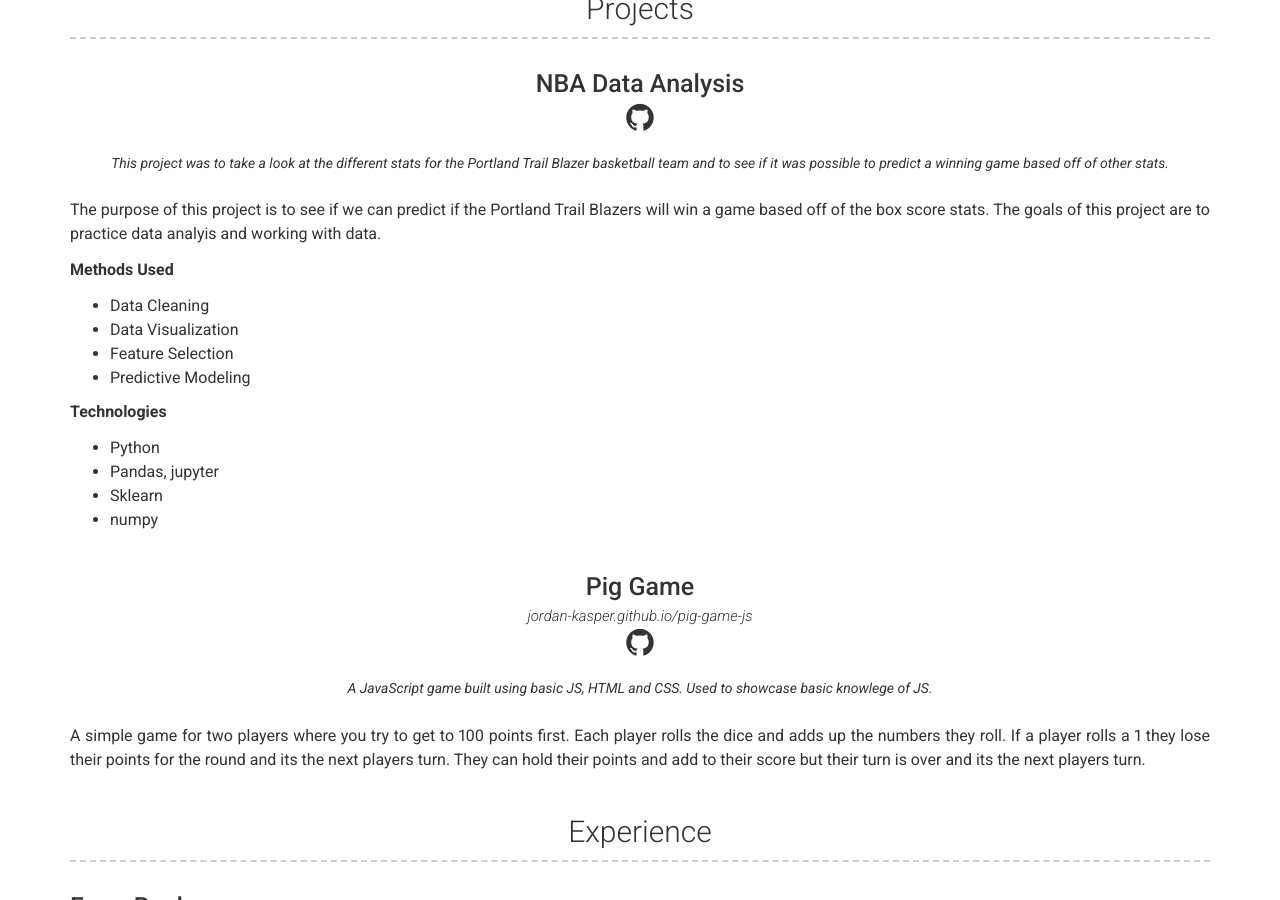
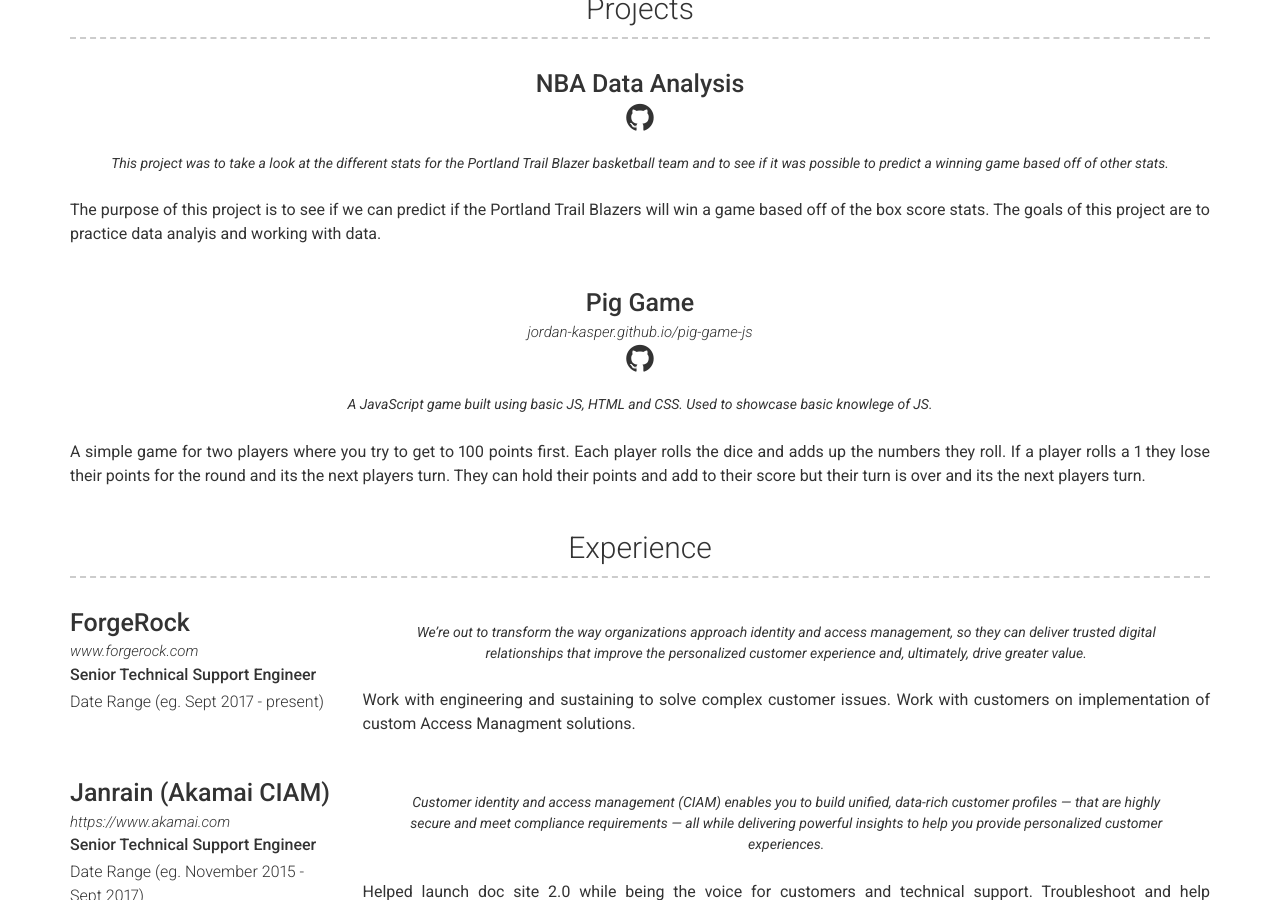
Before and after one commit to jordan-kasper/jordan-kasper.github.io, a Jekyll site: the page built from index.md, in a window 1280 px wide and 900 px high, scrolled down 656 px. Built offline with Jekyll 4.4.1, drawn with Linux system fonts in a browser that asks for light colours.

Commit message:
Update projects.yml

```diff
--- a/_data/projects.yml
+++ b/_data/projects.yml
@@ -8,20 +8,6 @@
   description: | # this will include new lines to allow paragraphs
     The purpose of this project is to see if we can predict if the Portland Trail Blazers will win a game based off of the box score stats. The goals of this project are to practice data analyis and working with data.
 
-    **Methods Used**
-
-    - Data Cleaning
-    - Data Visualization
-    - Feature Selection
-    - Predictive Modeling
-
-    **Technologies**
-
-    - Python
-    - Pandas, jupyter
-    - Sklearn
-    - numpy
-
 - layout: top-middle
   name: Pig Game
   link: jordan-kasper.github.io/pig-game-js
```
